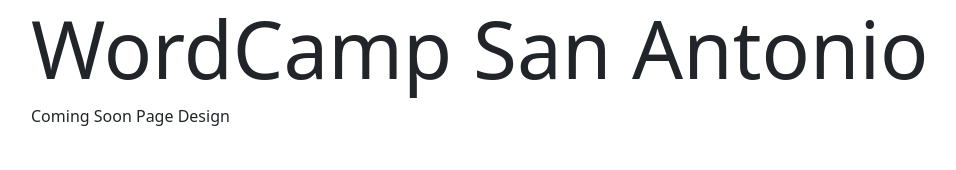
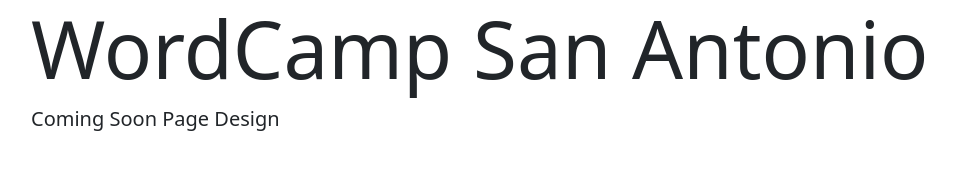
Before and after one commit to kristieb6/WordCamps-San-Antonio, a plain HTML site: page index.html in a window 1280 px wide. Shown: the whole page, without its empty margins (51-1007 px from the left). Drawn offline with nearby package versions, Linux system fonts and the light colour scheme.

Commit message:
Update index.html
added a lead class to <p>

```diff
--- a/index.html
+++ b/index.html
@@ -12,7 +12,7 @@
      <div class="container">
     <!-- Content here -->
     <h1 class="display-1">WordCamp San Antonio</h1>
-    <p>Coming Soon Page Design</p>
+    <p class="lead">Coming Soon Page Design</p>
 </div>
     <script src="https://cdn.jsdelivr.net/npm/@popperjs/core@2.11.8/dist/umd/popper.min.js" integrity="sha384-I7E8VVD/ismYTF4hNIPjVp/Zjvgyol6VFvRkX/vR+Vc4jQkC+hVqc2pM8ODewa9r" crossorigin="anonymous"></script><script src="https://cdn.jsdelivr.net/npm/bootstrap@5.3.1/dist/js/bootstrap.bundle.min.js" integrity="sha384-HwwvtgBNo3bZJJLYd8oVXjrBZt8cqVSpeBNS5n7C8IVInixGAoxmnlMuBnhbgrkm" crossorigin="anonymous"></script>
   </body>
```
